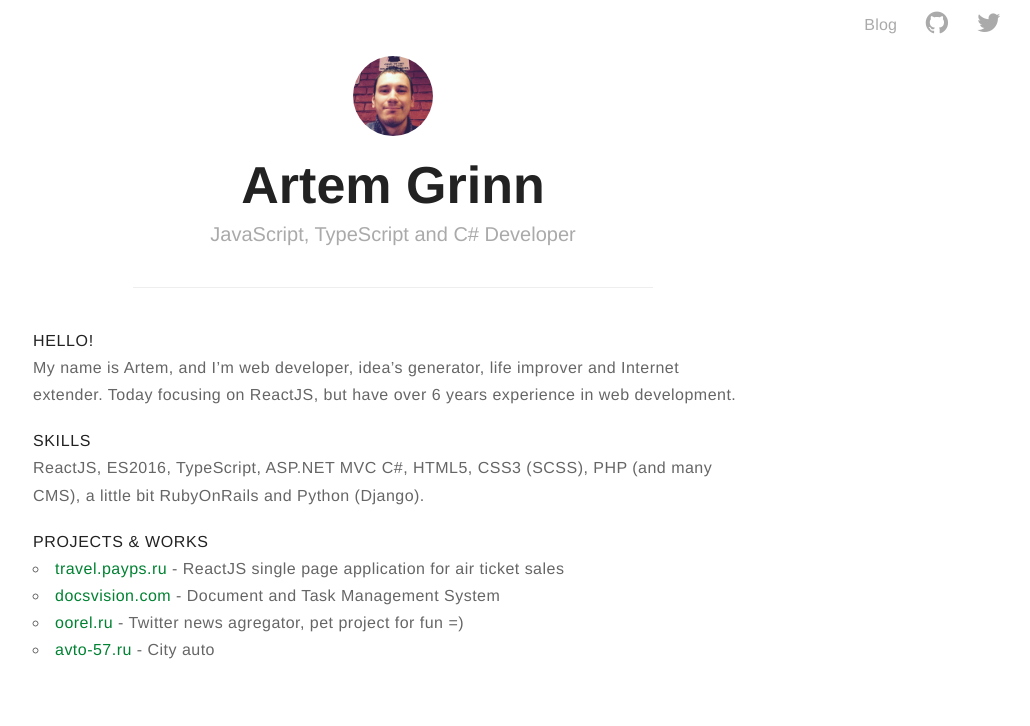
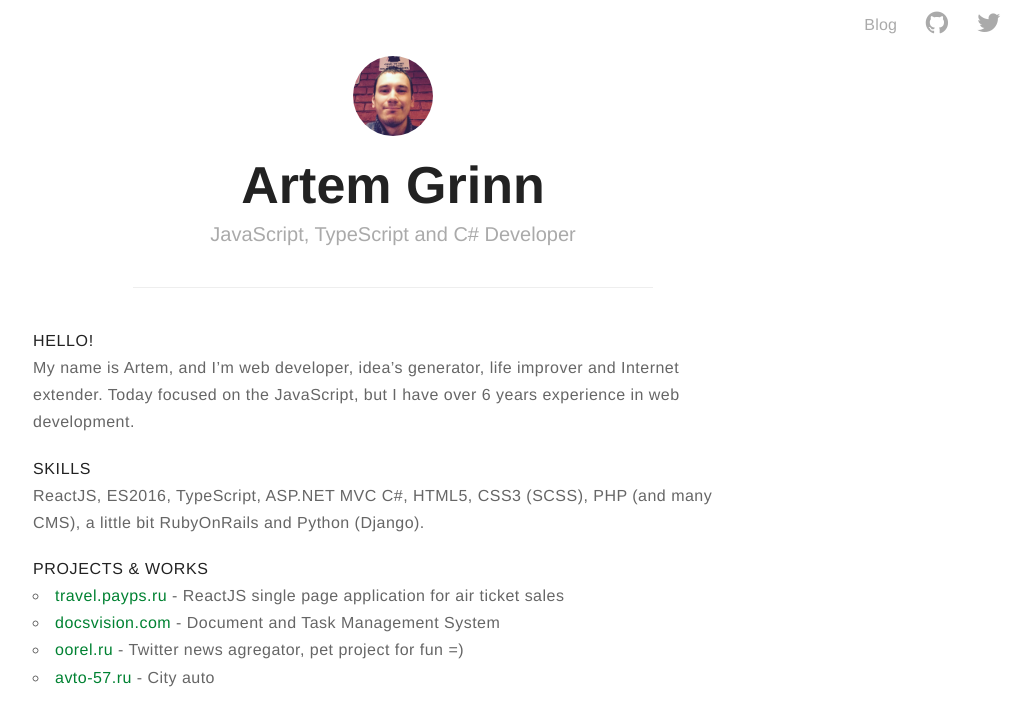
Before and after one commit to ArtemGrinn/artemgrinn.github.io, a Jekyll site: the page built from index.md, in a window 1280 px wide. Shown: the top 726 px of the page, without its empty margins (247-1277 px from the left). Built offline with Jekyll 4.4.1, drawn with Linux system fonts in a browser that asks for light colours; our own code applies the rules of GitHub Pages for plain Markdown files.

Commit message:
Update index.md

```diff
--- a/index.md
+++ b/index.md
@@ -4,8 +4,7 @@
 
 # HELLO!
 
-My name is Artem, and I'm web developer, idea's generator, life improver and Internet extender. Today focusing on ReactJS, but
-have over 6 years experience in web development.
+My name is Artem, and I'm web developer, idea's generator, life improver and Internet extender. Today focused on the JavaScript, but I have over 6 years experience in web development.
 
 # SKILLS
 ReactJS, ES2016, TypeScript, ASP.NET MVC C#, HTML5, CSS3 (SCSS), PHP (and many CMS), a little bit RubyOnRails and Python (Django).
```
